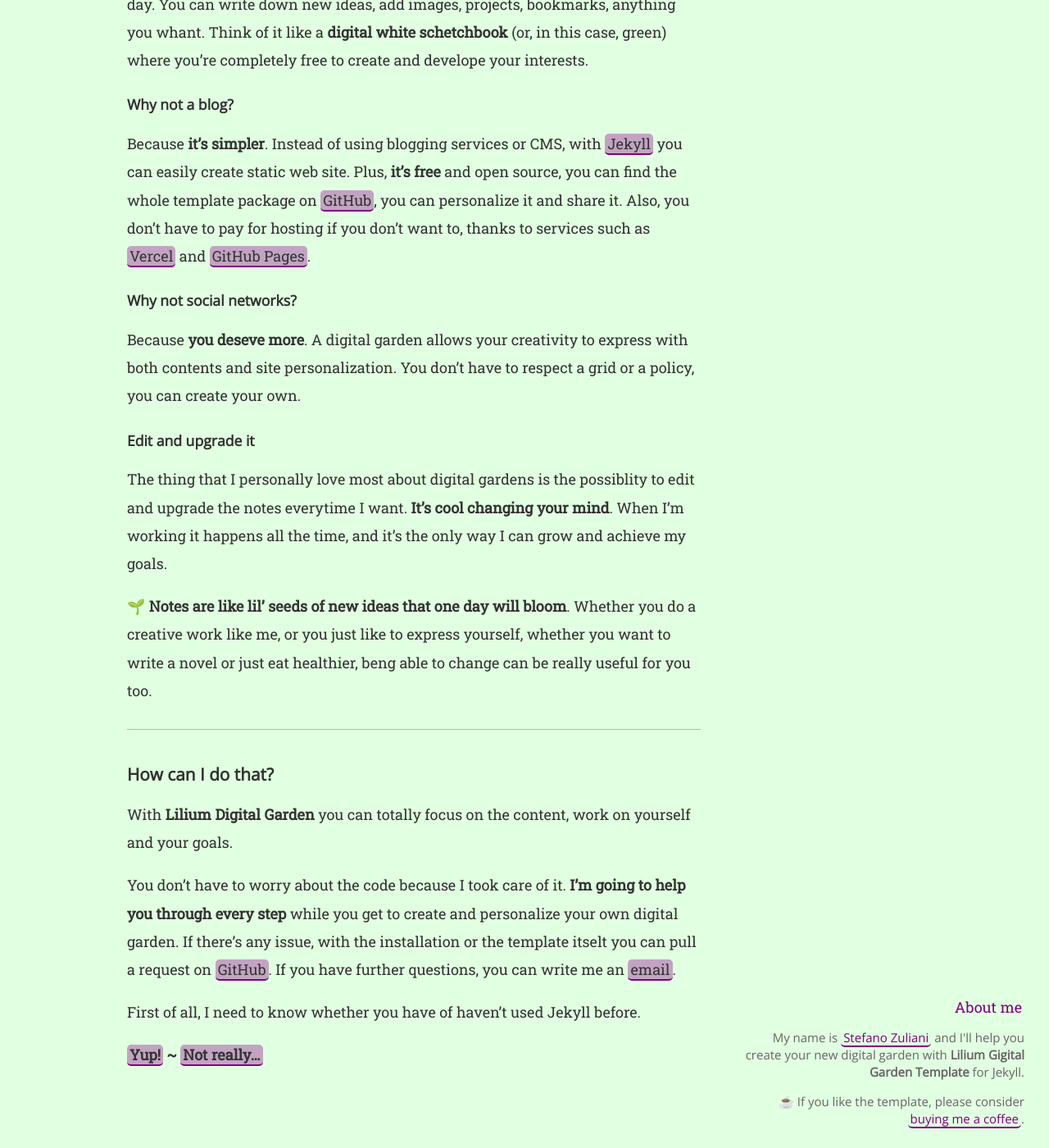
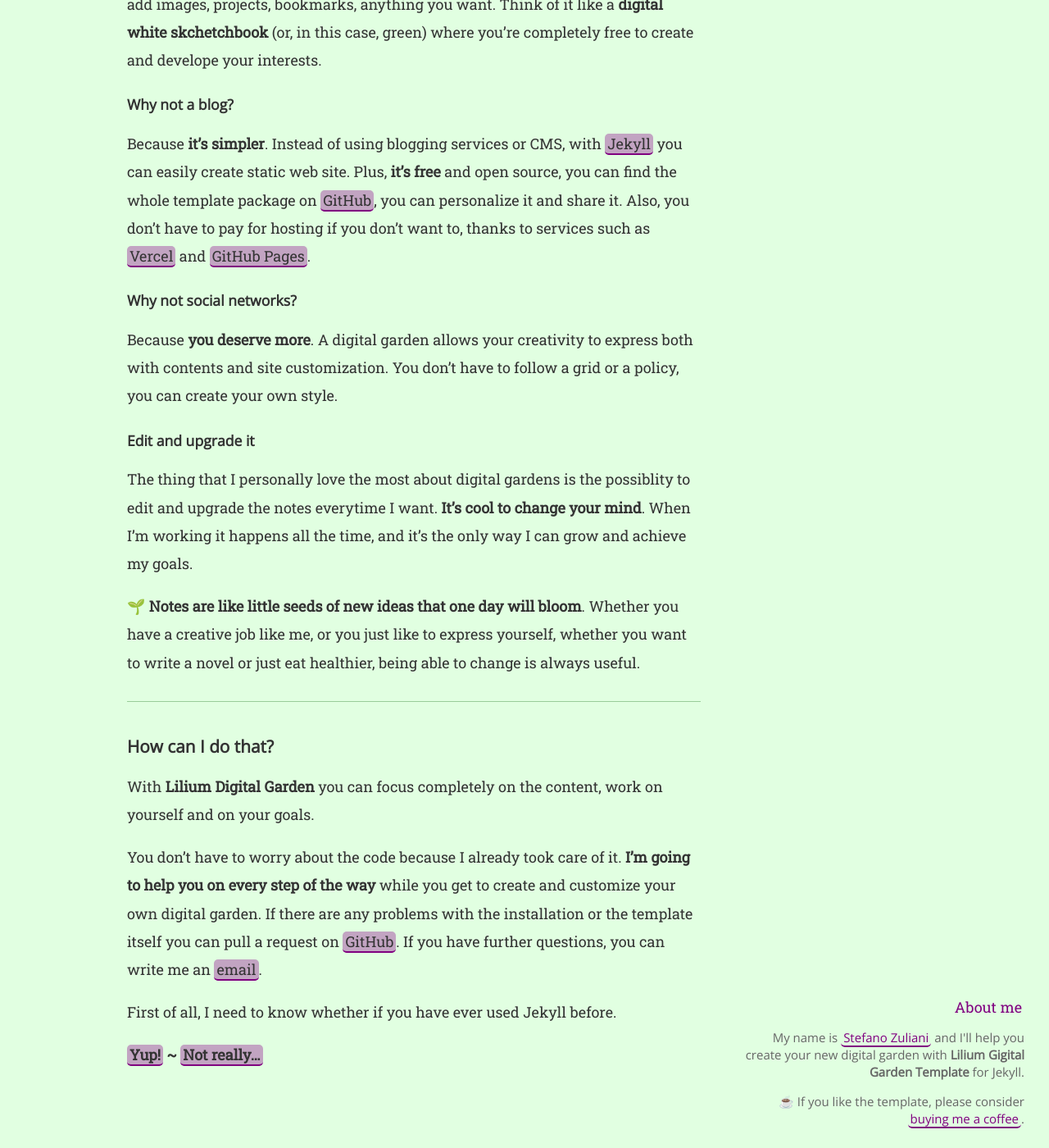
Before and after one commit to crixer18/lilium-digital-garden-jekyll, a Jekyll site: the page built from docs/lilium1.md, in a window 1280 px wide and 1400 px high, scrolled down 759 px. Shown: the whole window at 82% size. Built offline with Jekyll 4.4.1, drawn with Linux system fonts in a browser that asks for light colours; comment, search, counter and statistics services are not loaded; some of the changed text lies outside the part shown.

Commit message:
Update lilium1.md

```diff
--- a/docs/lilium1.md
+++ b/docs/lilium1.md
@@ -17,7 +17,7 @@
 
 <h3 id="digital-gardens">What do you mean by digital garden?</h3>
 
-A **digital garden** is a personal-public space where you can keep track of thoutht, experiences, discoveries and all the good things that happen around you every day. You can write down new ideas, add images, projects, bookmarks, anything you whant. Think of it like a **digital white schetchbook** (or, in this case, green) where you're completely free to create and develope your interests.
+A **digital garden** is a personal-public space where you can keep track of thoughts, experiences, the little things we find out every day. You can write down new ideas, add images, projects, bookmarks, anything you want. Think of it like a **digital white skchetchbook** (or, in this case, green) where you're completely free to create and develope your interests.
 
 <h4 id="not-a-blog">Why not a blog?</h4>
 
@@ -25,22 +25,22 @@
 
 <h4 id="not-social-networks">Why not social networks?</h4>
 
-Because **you deseve more**. A digital garden allows your creativity to express with both contents and site personalization. You don't have to respect a grid or a policy, you can create your own.
+Because **you deserve more**. A digital garden allows your creativity to express both with contents and site customization. You don't have to follow a grid or a policy, you can create your own style.
 
 <h4 id="edit-and-upgrade">Edit and upgrade it</h4>
 
-The thing that I personally love most about digital gardens is the possiblity to edit and upgrade the notes everytime I want. **It's cool changing your mind**. When I'm working it happens all the time, and it's the only way I can grow and achieve my goals.
+The thing that I personally love the most about digital gardens is the possiblity to edit and upgrade the notes everytime I want. **It's cool to change your mind**. When I'm working it happens all the time, and it's the only way I can grow and achieve my goals.
 
-🌱 **Notes are like lil' seeds of new ideas that one day will bloom**. Whether you do a creative work like me, or you just like to express yourself, whether you want to write a novel or just eat healthier, beng able to change can be really useful for you too.
+🌱 **Notes are like little seeds of new ideas that one day will bloom**. Whether you have a creative job like me, or you just like to express yourself, whether you want to write a novel or just eat healthier, being able to change is always useful.
 
 <hr>
 
 <h3 id="with-lilium">How can I do that?</h3>
 
-With **Lilium Digital Garden** you can totally focus on the content, work on yourself and your goals.
+With **Lilium Digital Garden** you can focus completely on the content, work on yourself and on your goals.
 
-You don't have to worry about the code because I took care of it. **I'm going to help you through every step** while you get to create and personalize your own digital garden. If there's any issue, with the installation or the template itselt you can pull a request on [GitHub](https://github.com/crixer18/lilium-digital-garden-jekyll). If you have further questions, you can write me an [email](mailto:web@zulianis.eu).
+You don't have to worry about the code because I already took care of it. **I'm going to help you on every step of the way** while you get to create and customize your own digital garden. If there are any problems with the installation or the template itself you can pull a request on [GitHub](https://github.com/crixer18/lilium-digital-garden-jekyll). If you have further questions, you can write me an [email](mailto:web@zulianis.eu).
 
-First of all, I need to know whether you have of haven't used Jekyll before.
+First of all, I need to know whether if you have ever used Jekyll before.
 
 **[Yup!](/docs/set-up-lilium.md) ~ [Not really...](/docs/set-up-jekyll.md)**
```
Also changed, not shown: other parts of docs/lilium1.md (+1 -1 lines).
